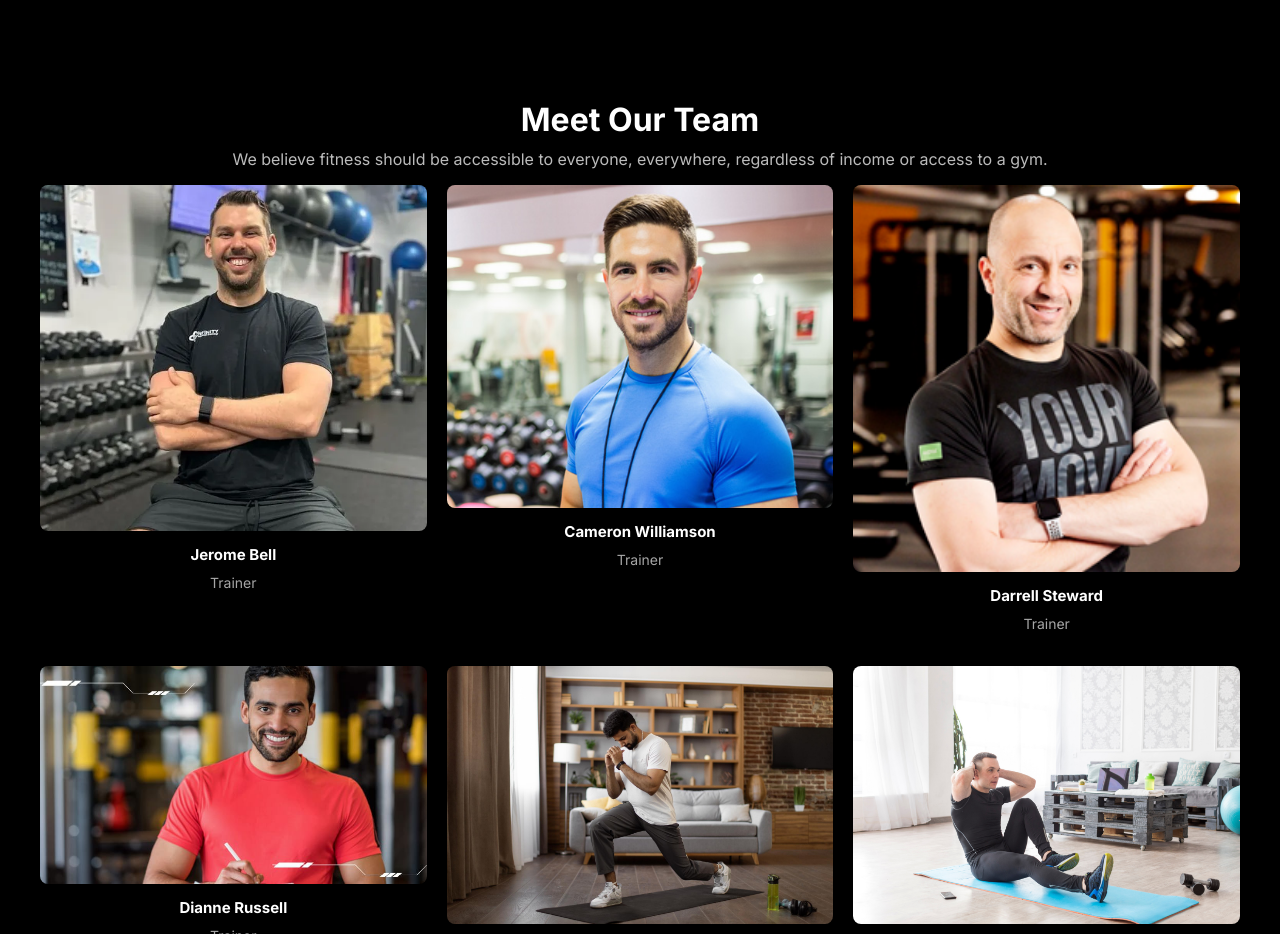
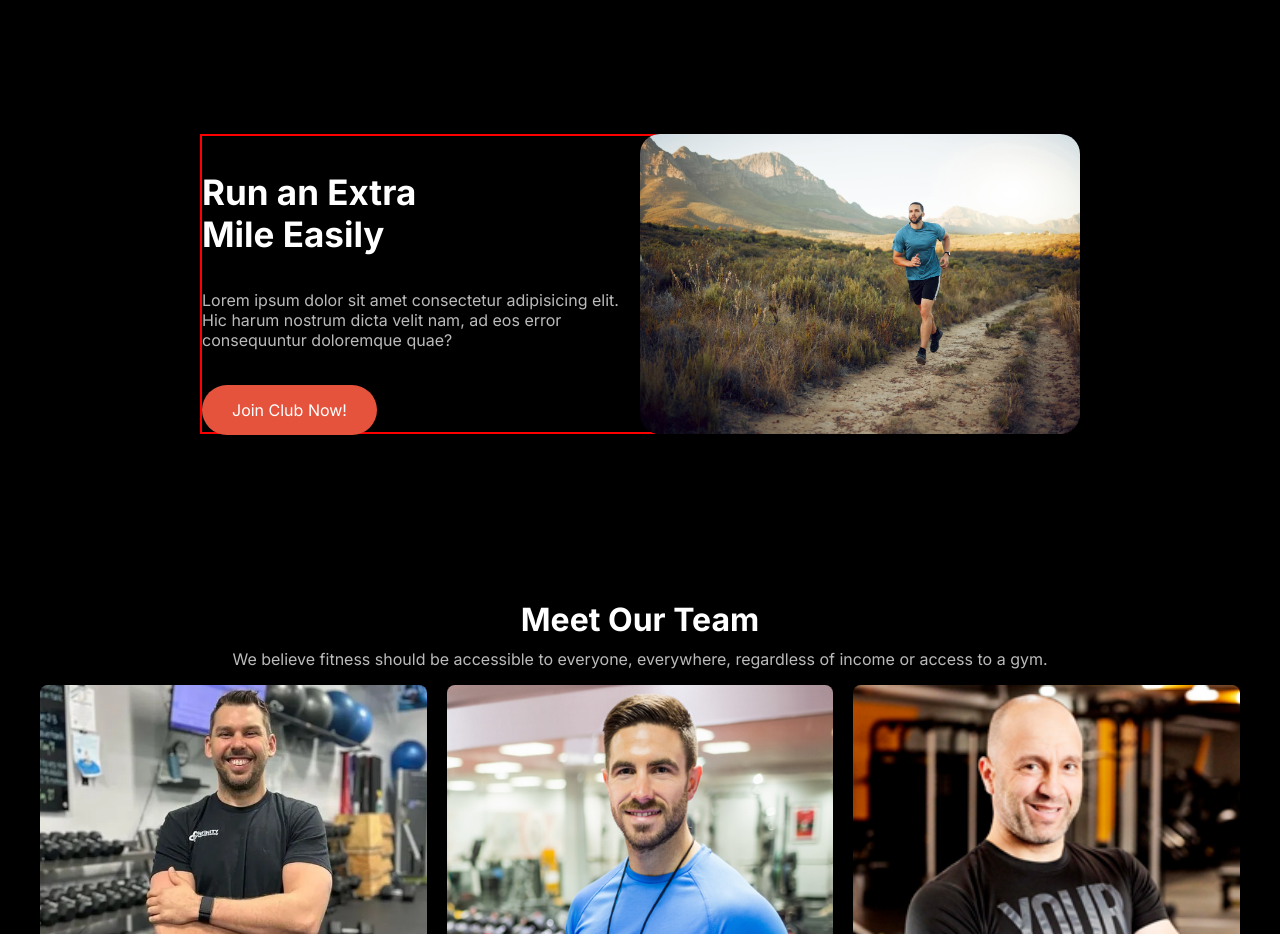
Before and after one commit to Aantara21/Assignment2, a plain HTML site: page index.html in a window 1280 px wide. Shown: the part 1240-2174 px from the top of the page. Drawn offline with Linux system fonts and the light colour scheme; a web font is replaced by a local one.

Commit message:
run added

```diff
--- a/index.html
+++ b/index.html
@@ -29,8 +29,8 @@
             <h1>Get body in <span class="italic">shape</span> & stay healthy</h1>
             <p>A huge selection of health and fitness content, healthy recipes and transformation stories to help you get fit and stay fit!</p>
             <div class="hero-buttons">
-                <a href="#" class="btn-primary">Join Club Now!</a>
-                <a href="#" class="btn-secondary">Download App</a>
+                <a href="" class="btn-primary">Join Club Now!</a>
+                <a href="" class="btn-secondary">Download App</a>
             </div>
             <div class="stats">
                 <div class="stat-item">
@@ -75,6 +75,25 @@
             </div>
         </div>
     </section>
+
+    <!-- run extra mile section -->
+      <div class="run">
+        <div class="run-content">
+            <h3>
+                Run an Extra <br>
+
+Mile Easily
+            </h3>
+
+        <p>
+            Lorem ipsum dolor sit amet consectetur adipisicing elit. Hic harum nostrum dicta velit nam, ad eos error consequuntur doloremque quae?
+        </p>
+        <div class="hero-buttons">
+            <a href="" class="btn-primary">Join Club Now!</a>
+        </div>
+      </div>
+      <img src="images/run.jpg" alt="" srcset="">
+    </div>
 
     <!-- team & footer section -->
 
--- a/style.css
+++ b/style.css
@@ -439,6 +439,37 @@ body {
     background-color: #e64a19;
 }
 
+
+.run {
+margin: 100px 200px;
+/* border: 2px solid red; */
+display: grid;
+grid-template-columns: repeat(2,1fr);
+
+}
+
+.run img{
+    height: 300px;
+    width: 100%;
+    border-radius: 20px;
+}
+.run-content{
+    width: 100%;
+    padding-right: 20%;
+    border: 2px solid red;
+
+
+}
+
+.run-content h3{
+font-size: 35px;
+}
+
+
+
+
+
+
 /* Responsive Styles */
 @media (max-width: 576px) {
     .bmi-content {
@@ -453,4 +484,18 @@ body {
     .bmi-form button {
         font-size: 14px;
     }
+    .run{
+        margin: 30px;
+        display: grid;
+        gap: 20px;
+        grid-template-columns: repeat(1, 1fr);
+    }
+    .run-content{
+        width: 100%;
+
+
+
+    }
+
+
 }
```
